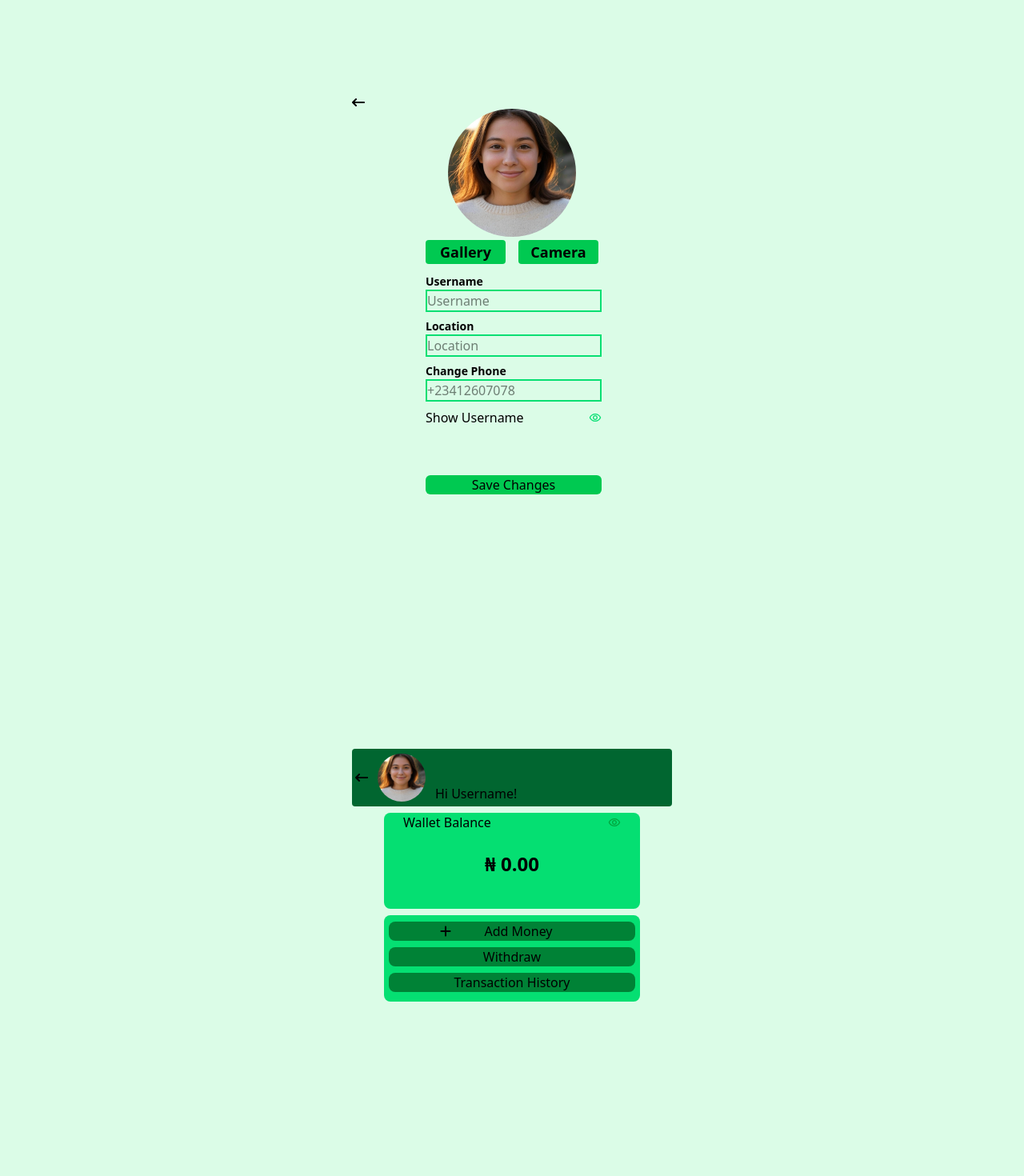
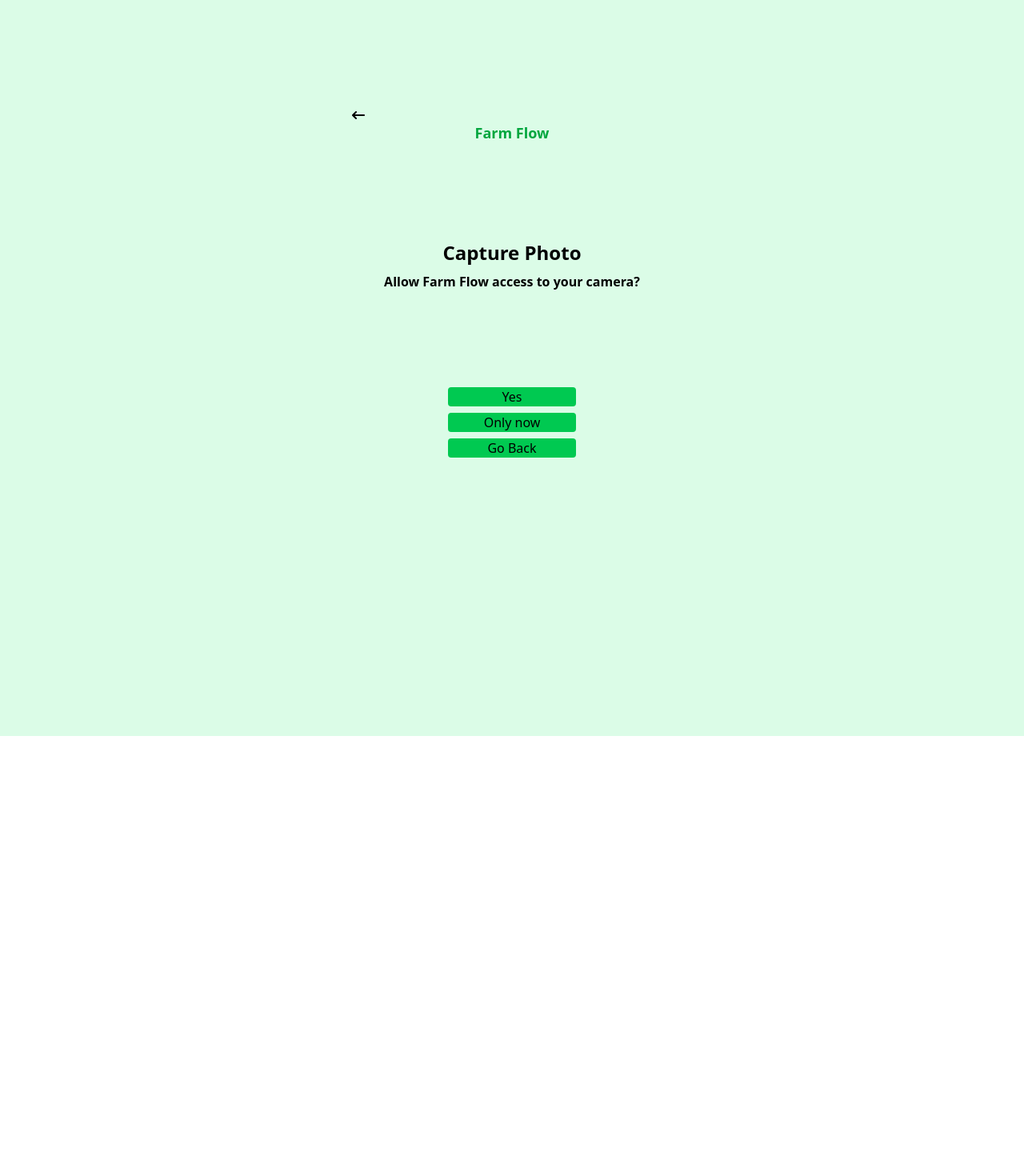
Before and after one commit to FawaleAyomide/Farm-Flow, a React (Vite) app in the folder farm-flow/: page /capture in a window 1280 px wide. Shown: the part 680-2150 px from the top of the page at 80% size. After the commit the page ends 1600 px from the top, so only its background shows below. Built offline with nearby package versions, Linux system fonts and the light colour scheme.

Commit message:
pushing al final work made by me

```diff
--- a/farm-flow/src/App.css
+++ b/farm-flow/src/App.css
@@ -3,10 +3,10 @@
 
 @layer components{
   .btn{
-    @apply bg-green-500 text-lg font-bold w-25 h-7.5 rounded-sm
+    @apply bg-green-500 text-lg font-bold w-25 h-7.5 rounded-sm hover:bg-green-600 transition duration-300 ease-linear cursor-pointer
   }
   .CapBtn{
-    @apply bg-green-500 w-40 rounded-sm m-auto
+    @apply bg-green-500 text-center w-40 rounded-sm m-auto
   }
   .select{
     @apply bg-green-50 size-30 m-auto
@@ -17,4 +17,7 @@
   .customer-container{
     @apply flex bg-green-700 pt-2 mt-2 w-80 m-auto  rounded-lg
   }
+  .WalletBtn{
+    @apply bg-green-700 w-77 mt-2 rounded-lg m-auto cursor-pointer hover:bg-green-800 transition duration-300 ease-linear
+  }
 }
--- a/farm-flow/src/App.jsx
+++ b/farm-flow/src/App.jsx
@@ -1,17 +1,15 @@
 import React from 'react'
 import './App.css'
-import Users from './Pages/Users';
+import { Route, Routes } from 'react-router-dom'
+import Users from './Components/Users';
 import Edit from './Pages/Edit';
 import Wallet from './Pages/Wallet';
 import AddMoney from './Pages/AddMoney';
+import Customers from './Pages/Customers';
+import Customer from './Pages/Customer';
 import CapturePhoto from './Pages/CapturePhoto';
 import CameraCapture from './Pages/CameraCapture';
-import ProfilePicture from './Pages/ProfilePicture';
-import UsePicture from './Pages/UsePicture';
-import Customers from './Pages/Customers';
-import Customer from './Pages/Customer';
-import Username from './Pages/Username';
-import Access from './Pages/Access';
+
 
 
 
@@ -20,17 +18,16 @@
   return (
     <>
     <Users />
-    <Edit />
-    <Wallet />
-    <AddMoney />
-    <CapturePhoto />
-    <CameraCapture />
-    <ProfilePicture />
-    <UsePicture />
-    <Username />
-    <Access />
-    <Customers />
-    <Customer />
+      <Routes>
+        <Route path='/user' element={<Users />}/>
+        <Route path='/edit' element={<Edit />}/>
+        <Route path='/wallet' element={<Wallet />}/>
+        <Route path='/add' element={<AddMoney />}/>
+        <Route path='/customers' element={<Customers />}/>
+        <Route path='/history' element={<Customer />}/>
+        <Route path='/capture' element={<CapturePhoto />}/>
+        <Route path='/camera' element={<CameraCapture />}/>
+      </Routes>
     </>
   )
 }
--- a/farm-flow/src/Pages/AddMoney.jsx
+++ b/farm-flow/src/Pages/AddMoney.jsx
@@ -2,13 +2,16 @@
 import { FaArrowLeftLong } from 'react-icons/fa6'
 import { MdOutlineRemoveRedEye } from 'react-icons/md'
 import { LuCreditCard } from 'react-icons/lu'
+import { Link } from 'react-router-dom'
 
 const AddMoney = () => {
   return (
      <>
         <div className='min-h-screen bg-green-100 pt-4'>
               <div className=' bg-green-800 w-100 m-auto p-1 rounded-sm'>
-                <FaArrowLeftLong />
+                <Link to="/wallet">
+                  <FaArrowLeftLong className='cursor-pointer'/>
+                </Link>
                 <p className='mt-8 text-center'>Add Money</p>
               </div>
               <div className='bg-green-400 w-80 m-auto mt-2 rounded-lg shadow-md'>
--- a/farm-flow/src/Pages/CameraCapture.jsx
+++ b/farm-flow/src/Pages/CameraCapture.jsx
@@ -1,6 +1,7 @@
 import React from 'react'
 import { FaArrowLeftLong } from 'react-icons/fa6'
 import { MdFlipCameraAndroid } from 'react-icons/md'
+import { Link } from 'react-router-dom'
 
 const CameraCapture = () => {
   return (
@@ -10,7 +11,9 @@
                 <div className='bg-green-700 h-20 rounded-t-xl'>
                 </div>
                 <div className='flex justify-between text-center px-20 pt-8 text-green-400'>
-                  <FaArrowLeftLong />
+                  <Link to="/capture">
+                    <FaArrowLeftLong />
+                  </Link>
                   <MdFlipCameraAndroid className='text-2xl'/>
                 </div>
                 <div className='flex flex-col gap-2 pt-80'>
--- a/farm-flow/src/Pages/CapturePhoto.jsx
+++ b/farm-flow/src/Pages/CapturePhoto.jsx
@@ -1,5 +1,6 @@
 import React from 'react'
 import { FaArrowLeftLong } from 'react-icons/fa6'
+import { Link } from 'react-router-dom'
 
 const CapturePhoto = () => {
   return (
@@ -7,7 +8,9 @@
     <div className='min-h-screen bg-green-100 pt-4'>
           <div className='m-auto w-100'>
             <div>
-              <FaArrowLeftLong />
+              <Link to="/edit">
+                <FaArrowLeftLong />
+              </Link>
               <h1 className='text-green-600 text-center text-lg font-bold '>Farm Flow</h1>
             </div>
             <div className='text-center pt-30'>
@@ -15,9 +18,15 @@
               <p className='text-MD font-semibold pt-2'>Allow Farm Flow access to your camera?</p>
             </div>
             <div className='flex flex-col gap-2 pt-30'>
-              <button type='submit' className='CapBtn'>Yes</button>
-              <button type='submit'  className='CapBtn'>Only now</button>
-              <button type='submit' className='CapBtn'>Go Back</button>
+              <Link to="/camera" className='CapBtn'>
+                <button type='submit'>Yes</button>
+              </Link>
+              <Link to="/camera" className='CapBtn'>
+                <button type='submit'>Only now</button>
+              </Link>
+              <Link to="/edit" className='CapBtn'>
+              <button type='submit'>Go Back</button>
+              </Link>
             </div>
         </div>
         </div>
--- a/farm-flow/src/Pages/Customer.jsx
+++ b/farm-flow/src/Pages/Customer.jsx
@@ -2,6 +2,7 @@
 import { FaArrowLeftLong } from 'react-icons/fa6'
 import { BiSend } from 'react-icons/bi'
 import { CiCamera } from 'react-icons/ci'
+import { Link } from 'react-router-dom'
 
 const Customer = () => {
   return (
@@ -9,7 +10,9 @@
   <div className='min-h-screen bg-green-100 pt-4'>
     <div className='m-auto w-100'>
       <div className='flex gap-1 items-center bg-green-700 rounded-t-xl pt-10'>
-        <FaArrowLeftLong className=''/>
+        <Link to="/customers">
+            <FaArrowLeftLong />
+            </Link>
         <div>
           <img src="Profile image2.jpg" alt="" className='h-13 rounded-full'/>
         </div>
--- a/farm-flow/src/Pages/Edit.jsx
+++ b/farm-flow/src/Pages/Edit.jsx
@@ -1,6 +1,7 @@
 import React from 'react'
 import { MdOutlineRemoveRedEye } from 'react-icons/md'
 import { FaArrowLeftLong } from 'react-icons/fa6'
+import { Link } from 'react-router-dom'
 
 
 const Edit = () => {
@@ -8,13 +9,19 @@
     <>
     <div className='min-h-screen bg-green-100'>
       <div className='m-auto w-100'>
-        <FaArrowLeftLong />
+        <Link to="/user">
+          <FaArrowLeftLong className='cursor-pointer'/>
+        </Link>
         <div>
           <img src="Profile image2.jpg" alt="profile image" className='h-40 m-auto rounded-full'/>
         </div>
         <div className='flex justify-center gap-4 mt-1'>
+          <Link to="/capture">
           <button className='btn'>Gallery</button>
+          </Link>
+          <Link to="/capture">
           <button className='btn'>Camera</button>
+          </Link>
         </div>
         <div className='flex flex-col mt-3 ml-23'>
           <div>
@@ -34,7 +41,7 @@
           <h1>Show Username</h1>
           <MdOutlineRemoveRedEye className='text-green-400'/>
         </div>
-        <button type='submit' className='bg-green-500 ml-23 mt-15 w-55 rounded-md'>Save Changes</button>
+        <button type='submit' className='bg-green-500 ml-23 mt-15 w-55 rounded-md cursor-pointer hover:bg-green-600 transition duration-300 ease-linear'>Save Changes</button>
       </div>
     </div>
     </>
--- a/farm-flow/src/Pages/Username.jsx
+++ b/farm-flow/src/Pages/Username.jsx
@@ -12,7 +12,7 @@
         <input type="text" id='Location' name='Location' required placeholder='Enter Location' className='w-full px-4 border-2 border-green-500 rounded-md'/>
         <label htmlFor="number" className='block text-sm font-bold'>Change Phone</label>
         <input type="number" id='ChangePhone' name='ChangePhone' required placeholder='-----------' className='w-full px-4 border-2 border-green-500 rounded-md'/>
-        <label htmlFor="Email" className='block text-sm font-bold'>Input email address</label>
+        <label htmlFor="email" className='block text-sm font-bold'>Input email address</label>
         <input type="email" id='EmailAddress' name='EmailAddress' required placeholder='--------' className='w-full px-4 border-2 border-green-500 rounded-md'/>
         </div>
         <p className='text-end text-green-500 mt-1'>Add privacy</p>
--- a/farm-flow/src/Pages/Wallet.jsx
+++ b/farm-flow/src/Pages/Wallet.jsx
@@ -1,6 +1,7 @@
 import React from 'react'
 import { FaArrowLeftLong, FaPlus } from 'react-icons/fa6'
 import { MdOutlineRemoveRedEye } from 'react-icons/md'
+import { Link } from 'react-router-dom'
 
 
 const Wallet = () => {
@@ -8,7 +9,9 @@
     <>
     <div className='min-h-screen bg-green-100 pt-4'>
           <div className='flex items-center gap-3 bg-green-800 w-100 m-auto p-1 rounded-sm'>
-            <FaArrowLeftLong />
+            <Link to="/user">
+            <FaArrowLeftLong className='cursor-pointer'/>
+            </Link>
             <img src="Profile image2.jpg" alt="" className='h-15 rounded-full'/>
             <p className='mt-10'>Hi Username!</p>
           </div>
@@ -23,12 +26,14 @@
           </div>
           <div className='bg-green-400 w-80 m-auto mt-2 rounded-lg pb-3'>
             <div className='flex flex-col'>
-              <div className='flex justify-center items-center bg-green-700 w-77 mt-2 rounded-lg m-auto'>
+              <div className='flex justify-center items-center bg-green-700 w-77 mt-2 rounded-lg m-auto cursor-pointer hover:bg-green-800 transition duration-300 ease-linear'>
                 <FaPlus className='mr-10'/>
-                <button type='submit' className='mr-10'> Add Money</button>
+                <Link to='/add'>
+                <button type='submit' className='mr-10 cursor-pointer'> Add Money</button>
+                </Link>
               </div>
-            <button type='submit' className='bg-green-700 w-77 mt-2 rounded-lg m-auto'>Withdraw</button>
-            <button type='submit' className='bg-green-700 w-77 mt-2 rounded-lg m-auto'>Transaction History</button>
+            <button type='submit' className='WalletBtn'>Withdraw</button>
+            <button type='submit' className='WalletBtn'>Transaction History</button>
             </div>
           </div>
         </div>
--- a/farm-flow/src/main.jsx
+++ b/farm-flow/src/main.jsx
@@ -2,9 +2,12 @@
 import { createRoot } from 'react-dom/client'
 import './index.css'
 import App from './App.jsx'
+import { BrowserRouter } from 'react-router-dom'
 
 createRoot(document.getElementById('root')).render(
   <StrictMode>
+    <BrowserRouter>
       <App />
+    </BrowserRouter>
   </StrictMode>,
 )
```
Also changed, not shown: farm-flow/src/Components/Users.jsx (renamed from farm-flow/src/Pages/Users.jsx, +12 -5 lines), farm-flow/src/Pages/Customers.jsx (+6 -1 lines).
